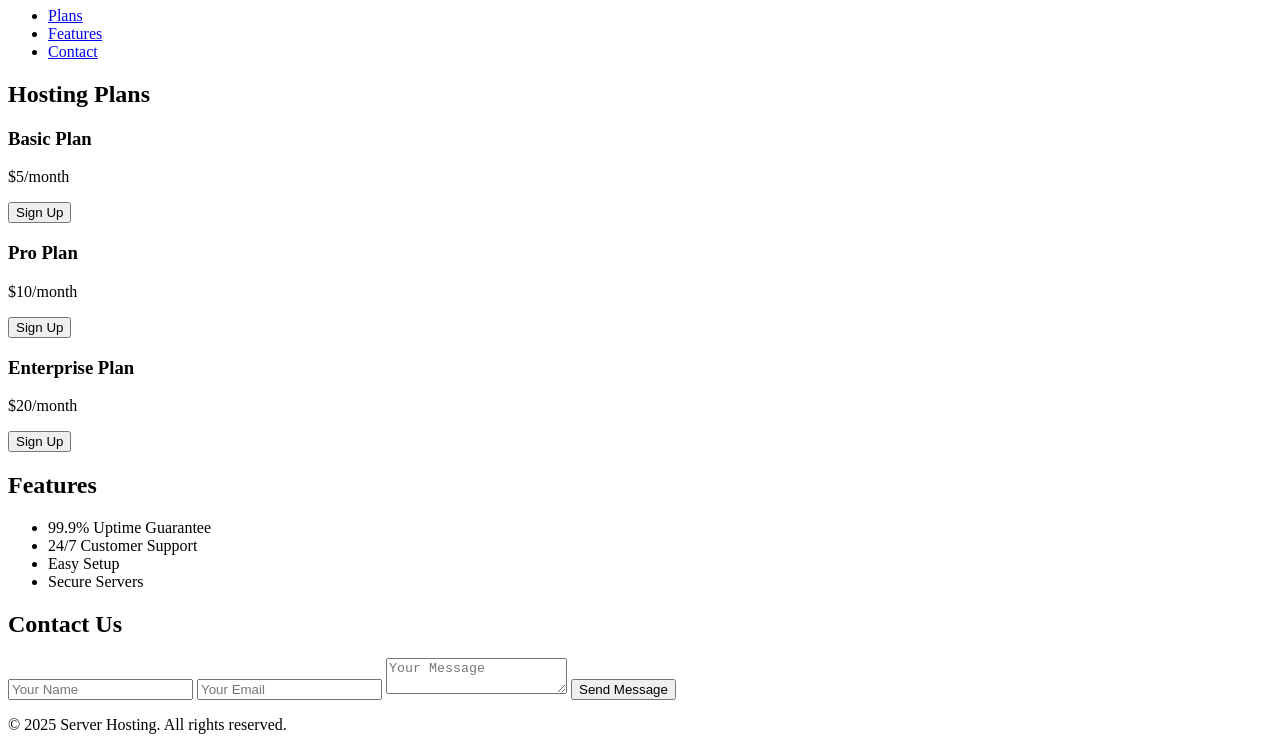
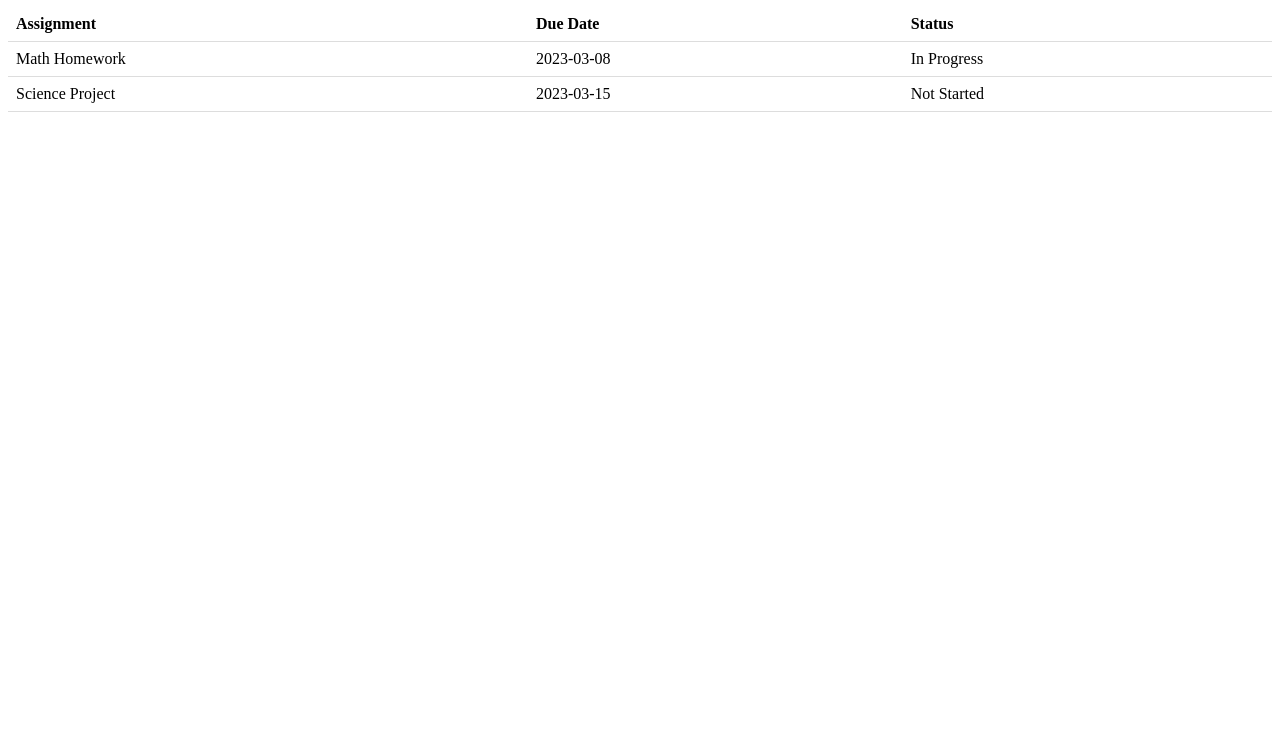
Before and after one commit to Mortemdeath/homework-tracker, a plain HTML site: page index.html in a window 1280 px wide. Shown: the part 73-823 px from the top of the page. After the commit the page ends 800 px from the top, so only its background shows below. Drawn offline with Linux system fonts and the light colour scheme.

Commit message:
Update index.html

```diff
--- a/index.html
+++ b/index.html
@@ -1,64 +1,48 @@
 <!DOCTYPE html>
-<html lang="en">
+<html>
 <head>
-    <meta charset="UTF-8">
-    <meta name="viewport" content="width=device-width, initial-scale=1.0">
-    <title>Server Hosting</title>
-    <link rel="stylesheet" href="styles.css">
+    <title>Homework Tracker</title>
+    <style>
+        table {
+            width: 100%;
+            border-collapse: collapse;
+        }
+
+        th, td {
+            padding: 8px;
+            text-align: left;
+            border-bottom: 1px solid #ddd;
+        }
+
+        tr:hover {
+            background-color: #f5f5f5;
+        }
+    </style>
 </head>
 <body>
-    <header>
-        <h1>Reliable Server Hosting</h1>
-        <nav>
-            <ul>
-                <li><a href="#plans">Plans</a></li>
-                <li><a href="#features">Features</a></li>
-                <li><a href="#contact">Contact</a></li>
-            </ul>
-        </nav>
-    </header>
+    <h1>Homework Tracker</h1>
 
-    <section id="plans">
-        <h2>Hosting Plans</h2>
-        <div class="plan">
-            <h3>Basic Plan</h3>
-            <p>$5/month</p>
-            <button>Sign Up</button>
-        </div>
-        <div class="plan">
-            <h3>Pro Plan</h3>
-            <p>$10/month</p>
-            <button>Sign Up</button>
-        </div>
-        <div class="plan">
-            <h3>Enterprise Plan</h3>
-            <p>$20/month</p>
-            <button>Sign Up</button>
-        </div>
-    </section>
+    <table>
+        <thead>
+            <tr>
+                <th>Assignment</th>
+                <th>Due Date</th>
+                <th>Status</th>
+            </tr>
+        </thead>
+        <tbody>
+            <tr>
+                <td>Math Homework</td>
+                <td>2023-03-08</td>
+                <td>In Progress</td>
+            </tr>
+            <tr>
+                <td>Science Project</td>
+                <td>2023-03-15</td>
+                <td>Not Started</td>
+            </tr>
+        </tbody>
+    </table>
 
-    <section id="features">
-        <h2>Features</h2>
-        <ul>
-            <li>99.9% Uptime Guarantee</li>
-            <li>24/7 Customer Support</li>
-            <li>Easy Setup</li>
-            <li>Secure Servers</li>
-        </ul>
-    </section>
-
-    <section id="contact">
-        <h2>Contact Us</h2>
-        <form>
-            <input type="text" placeholder="Your Name" required>
-            <input type="email" placeholder="Your Email" required>
-            <textarea placeholder="Your Message" required></textarea>
-            <button type="submit">Send Message</button>
-        </form>
-    </section>
-
-    <footer>
-        <p>&copy; 2025 Server Hosting. All rights reserved.</p>
-    </footer>
 </body>
 </html>
```
